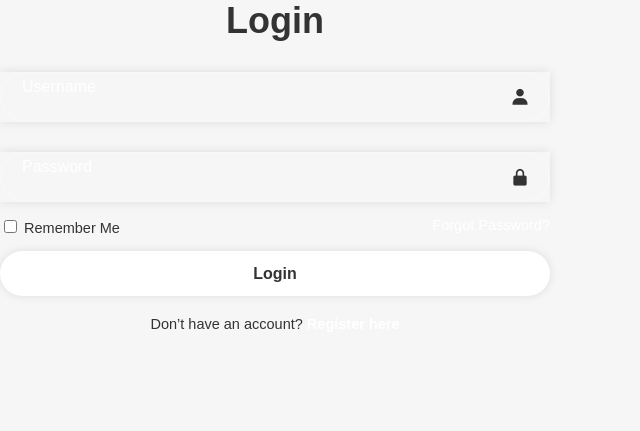
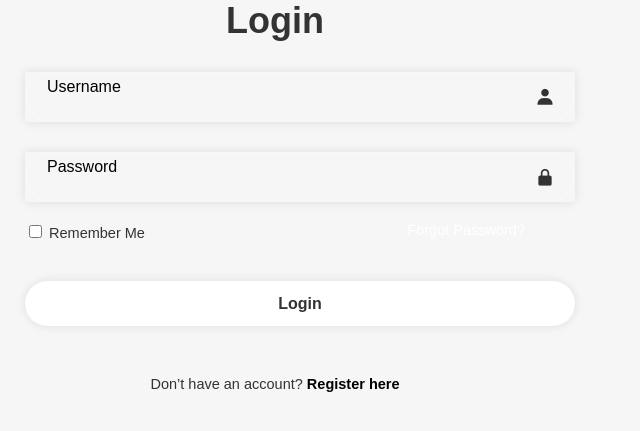
Before and after one commit to rkondrat1/djangoPractice, a Django app: template users/templates/users/login.html in a window 1280 px wide. Shown: the top 431 px of the page, without its empty margins (0-640 px from the left). Run offline with Django 5.2, Linux system fonts and the light colour scheme; the template is opened without the code that fills it, so the values that code supplies are empty.

Commit message:
added dynamic modal content loading for login+signup

```diff
--- a/NYC_HH_DEALS/urls.py
+++ b/NYC_HH_DEALS/urls.py
@@ -20,4 +20,5 @@ from django.urls import include, path
 urlpatterns = [
     path('admin/', admin.site.urls),
     path('', include('restaurants.urls')),
+    path('users/', include('users.urls')),
 ]
--- a/restaurants/templates/restaurants/index.html
+++ b/restaurants/templates/restaurants/index.html
@@ -15,7 +15,7 @@
 
 <!-- login icon - onlick open up modal-->
 <div class="login-container">
-  <a class="login-icon" onclick="openModal()">
+  <a class="login-icon" onclick="siwtchToLogin()">
     <i class='bx bx-user' ></i>
   </a>
 </div>
--- a/static/css/custom.css
+++ b/static/css/custom.css
@@ -169,10 +169,11 @@ body {
     display: none;
     position: fixed;
     z-index: 2000;
-    left: 0;
-    top: 0;
+    top: 0; left: 0;
     width: 100%;
     height: 100%;
+    justify-content: center;
+    align-items: center;
     overflow: auto;
     background-color: rgba(0,0,0,0.5);
   }
@@ -188,6 +189,8 @@ body {
     max-height: 600px;
     max-width: 600px;
     position: relative;
+    justify-content: center;
+    align-items: center;
     font-family: sans-serif;
   }
 
@@ -208,26 +211,27 @@ body {
   /* ========================================
    templates/components/modal.html
    - login modal content
+   - signup modal content
 ======================================== */
 
-.login-wrapper {
+.user-profile-wrapper {
     max-height: 550px;
     max-width: 550px;
     z-index: 2000;
 }
 
-.login-wrapper h1{
+.user-profile-wrapper h1{
     font-size: 36px;
     text-align: center;
     z-index: 2000;
 }
 
-.login-wrapper .input-box{
+.user-profile-wrapper .input-box{
     position: relative;
     width: 100%;
     z-index: 2000;
     height: 50px;
-    margin: 30px 0;
+    margin: 30px 25px;
     box-shadow: 0 0 10px rgb(0, 0, 0, .1);
 
 }
@@ -247,7 +251,7 @@ body {
 }
 
 .input-box input::placeholder{
-    color: #ffff;
+    color: black;
 }
 
 .input-box i {
@@ -258,11 +262,11 @@ body {
     font-size: 20px;
 }
 
-.login-wrapper .remember-forgot{
+.user-profile-wrapper .remember-forgot{
     display: flex;
     justify-content: space-between ;
     font-size: 14.5px;
-    margin: -15px 0 15px;
+    margin: -10px 25px 10px;
 }
 
 .remember-forgot label input {
@@ -279,7 +283,7 @@ body {
     text-decoration: underline;
 }
 
-.login-wrapper .btn {
+.user-profile-wrapper .btn {
     width: 100%;
     height: 45px;
     background: #ffff;
@@ -291,16 +295,18 @@ body {
     font-size: 16px;
     color: #333;
     font-weight: 600;
+    margin: 30px 25px;
+
 }
 
-.login-wrapper .register-link{
+.user-profile-wrapper .register-link{
     font-size: 14.5px;
     text-align: center;
     margin: 20px 0 15px;
 }
 
 .register-link p a {
-    color: #fff;
+    color: black;
     text-decoration: none;
     font-weight: 600;
 }
--- a/users/templates/users/login.html
+++ b/users/templates/users/login.html
@@ -6,7 +6,7 @@
 
 <form method="post" action="{% url 'index' %}">
   {% csrf_token %}
-  <div class="login-wrapper">
+  <div class="user-profile-wrapper">
   <h1>Login</h1>
   <div class="input-box">
     <input type="text" name="username" placeholder="Username" required>
@@ -24,7 +24,7 @@
 
   <button type="submit" class="btn">Login</button>
   <div class="register-link">
-    <p>Don’t have an account? <a href="#" onclick="loadModalContent('signup')">Register here</a></p>
+    <p>Don’t have an account? <a href="#" onclick="switchToSignup()">Register here</a></p>
   </div>
   </div>
 
--- /dev/null
+++ b/users/urls.py
@@ -0,0 +1,8 @@
+from django.urls import path
+from . import views
+from django.contrib.auth import views as auth_views
+
+urlpatterns = [
+    path('login/', views.login_view, name='login'),
+    path('signup/', views.signup_view, name='signup'),
+]
```
Also changed, not shown: static/js/map.js (+40 -9 lines), templates/components/modal.html (+12 -3 lines), users/templates/users/signup.html (+11 -5 lines), users/views.py (+30 -2 lines).
